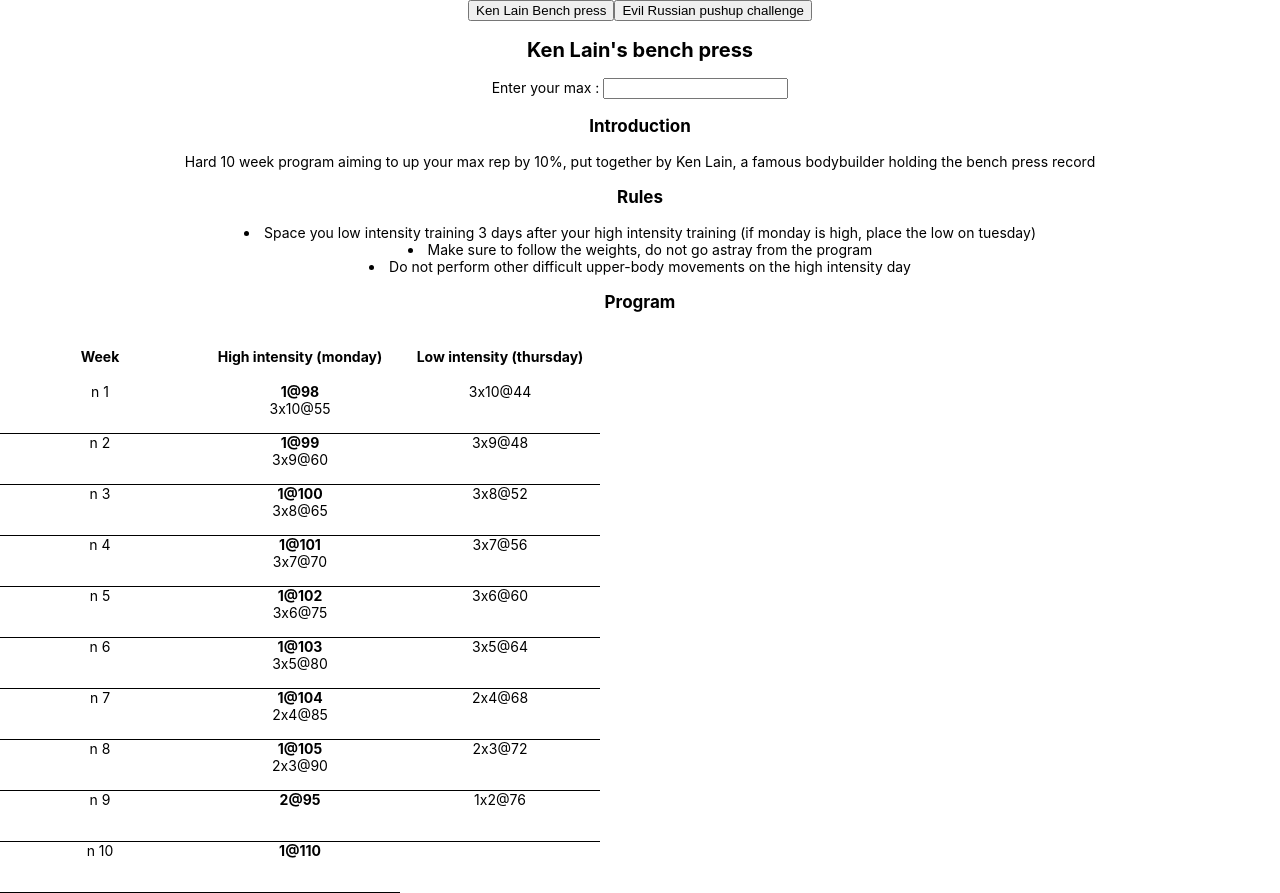
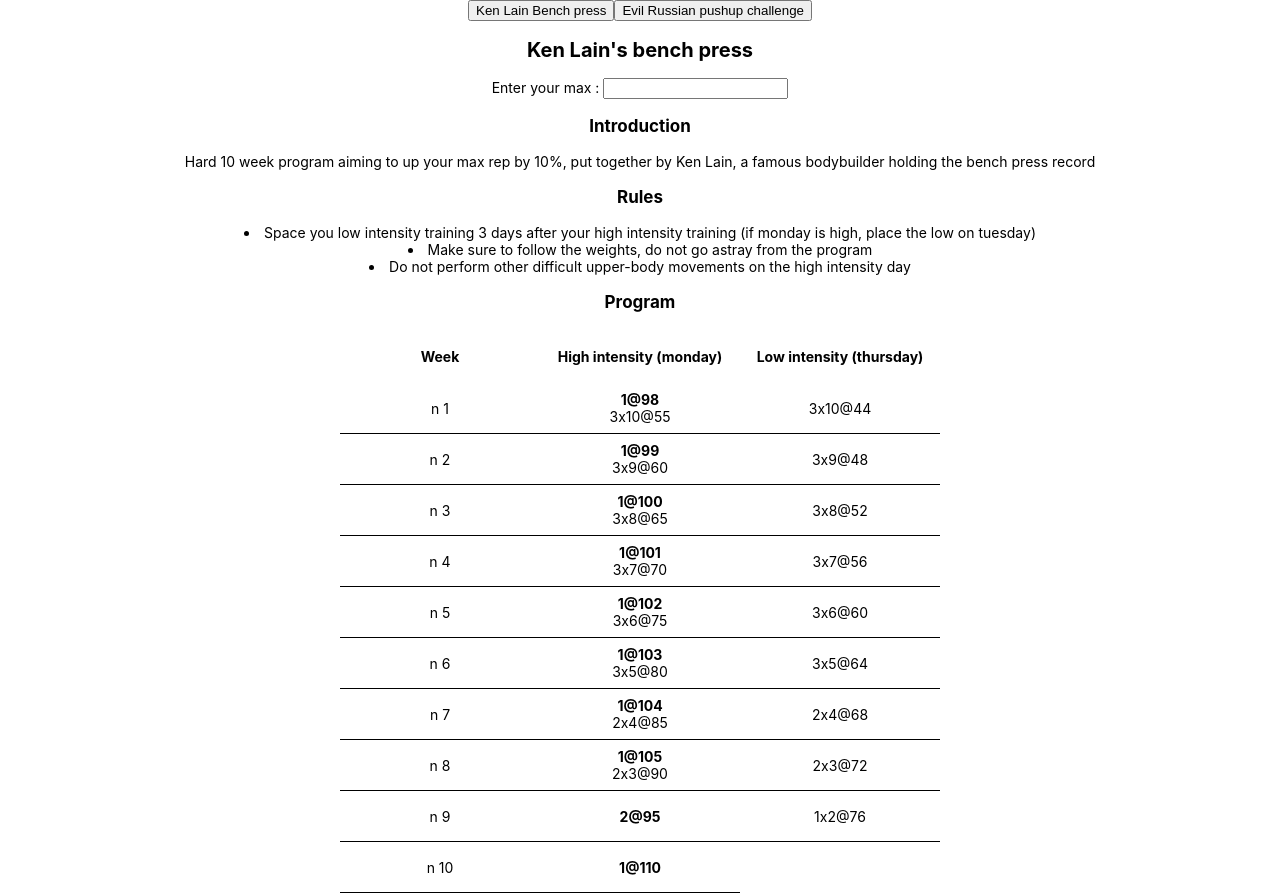
Before and after one commit to ynicolay/fitkit, a React (Create React App) app: page / in a window 1280 px wide. Both pictures are taken after a click on the button "Ken Lain Bench press". Built offline with nearby package versions, Linux system fonts and the light colour scheme.

Commit message:
updated css

```diff
--- a/src/App.css
+++ b/src/App.css
@@ -15,6 +15,15 @@ h3 {
   height: 50px;
   width: 200px;
   border-bottom: 1px solid black;
+  display: flex;
+  justify-content: center;
+  align-items: center;
+  flex-direction: column;
+}
+
+.kenLainDisplay {
+  display: flex;
+  justify-content: center;
 }
 
 .kenLainCol {
--- a/src/kits/KenLainBench.jsx
+++ b/src/kits/KenLainBench.jsx
@@ -21,7 +21,7 @@ const KenLainBenchPress = () => {
       {max ? (
         <div>
           <h3>Program</h3>
-          <div className='kenLainDisplay' style={{"display": "flex"}}>
+          <div className='kenLainDisplay'>
           <div className='kenLainCol'>
             <h4>Week</h4>
             {kenLainBenchPress.variables.high.map((week, i) => (
```
Also changed, not shown: 1 other file (tests, documents, lock files or other folders).
